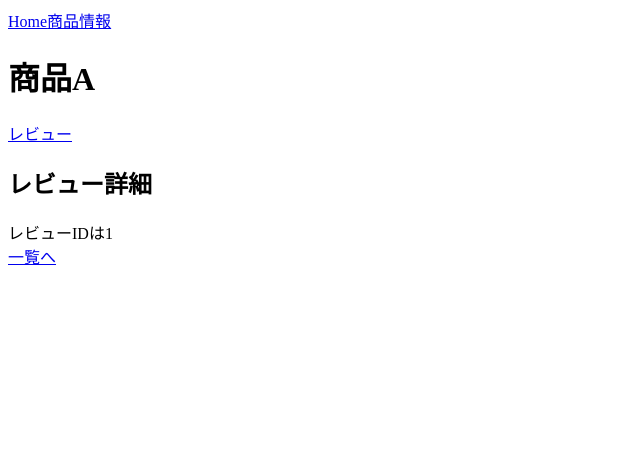
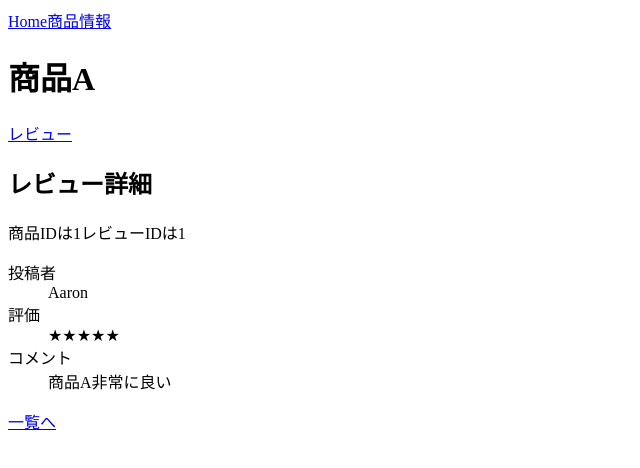
Before and after one commit to shin-sumi/practice-Vue.js, a Vue app in the folder chapter9/vue-router-2/: page /product/1/review/1 in a window 1280 px wide. Shown: the top 468 px of the page, without its empty margins (0-640 px from the left). Built offline with nearby package versions, Linux system fonts and the light colour scheme.

Commit message:
レビュー詳細コンポーネントにレビュー詳細情報を表示

```diff
--- a/chapter9/vue-router-2/src/api/products.js
+++ b/chapter9/vue-router-2/src/api/products.js
@@ -91,5 +91,11 @@ export default {
     setTimeout(() => {
       callback(database.find(el => el.id === id))
     }, 1000)
+  },
+  asyncFindReview (id, reviewId, callback) {
+    setTimeout(() => {
+      let item = this.find(id)
+      callback(item.reviews.find(el => el.id === reviewId))
+    }, 1000)
   }
 }
--- a/chapter9/vue-router-2/src/router.js
+++ b/chapter9/vue-router-2/src/router.js
@@ -40,7 +40,8 @@ const router = new VueRouter({
           component: ProductReviewDetail,
           props: (route) => {
             return {
-              rid: Number(route.params.id)
+              id: Number(route.params.id),
+              rid: Number(route.params.rid)
             }
           }
         }
--- a/chapter9/vue-router-2/src/store/product.js
+++ b/chapter9/vue-router-2/src/store/product.js
@@ -4,7 +4,8 @@ export default {
   namespaced: true,
   state: {
     list: products.fetch(),
-    detail: {}
+    detail: {},
+    reviewDetail: {}
   },
   getters: {
     list: (state) => {
@@ -12,6 +13,9 @@ export default {
     },
     detail: (state) => {
       return state.detail
+    },
+    reviewDetail: (state) => {
+      return state.reviewDetail
     }
   },
   mutations: {
@@ -20,6 +24,12 @@ export default {
     },
     clear (state) {
       state.detail = {}
+    },
+    reviewSet (state, { detail }) {
+      state.reviewDetail = detail
+    },
+    reviewClear (state) {
+      state.reviewDetail = {}
     }
   },
   actions: {
@@ -30,6 +40,14 @@ export default {
     },
     destroy ({ commit }) {
       commit('clear')
+    },
+    reviewLoad ({ commit }, {id, reviewId}) {
+      products.asyncFindReview(id, reviewId, detail => {
+        commit('reviewSet', { detail })
+      })
+    },
+    reviewDestroy ({ commit }) {
+      commit('reviewClear')
     }
   }
 }
--- a/chapter9/vue-router-2/src/views/Product/ReviewDetail.vue
+++ b/chapter9/vue-router-2/src/views/Product/ReviewDetail.vue
@@ -1,14 +1,43 @@
 <template>
   <div class="review-detail">
     <h2>レビュー詳細</h2>
-    <div>レビューIDは{{ rid }}</div>
+    <div>商品IDは{{ id }}レビューIDは{{ rid }}</div>
+    <dl>
+      <dt>投稿者</dt>
+      <dd>{{ reviewDetail.reviewer }}</dd>
+      <dt>評価</dt>
+      <dd>
+        <span v-for="n in reviewDetail.evaluation" :key="n">★</span>
+      </dd>
+      <dt>コメント</dt>
+      <dd>{{ reviewDetail.comment }}</dd>
+    </dl>
   </div>
 </template>
 
 <script>
-export default {
+import { mapGetters } from 'vuex'
+export default{
   props: {
+    id: Number,
     rid: Number
+  },
+  computed: {
+    isReviewDetailEmpty () {
+      return !!Object.keys(this.detail).length
+    },
+    ...mapGetters('product', ['reviewDetail'])
+  },
+  watch: {
+    rid: {
+      handler () {
+        this.$store.dispatch('product/reviewLoad', {id: this.id, reviewId: this.rid})
+      },
+      immediate: true
+    }
+  },
+  beforeDestroy () {
+    this.$store.dispatch('product/reviewDestroy')
   }
 }
 </script>
```
